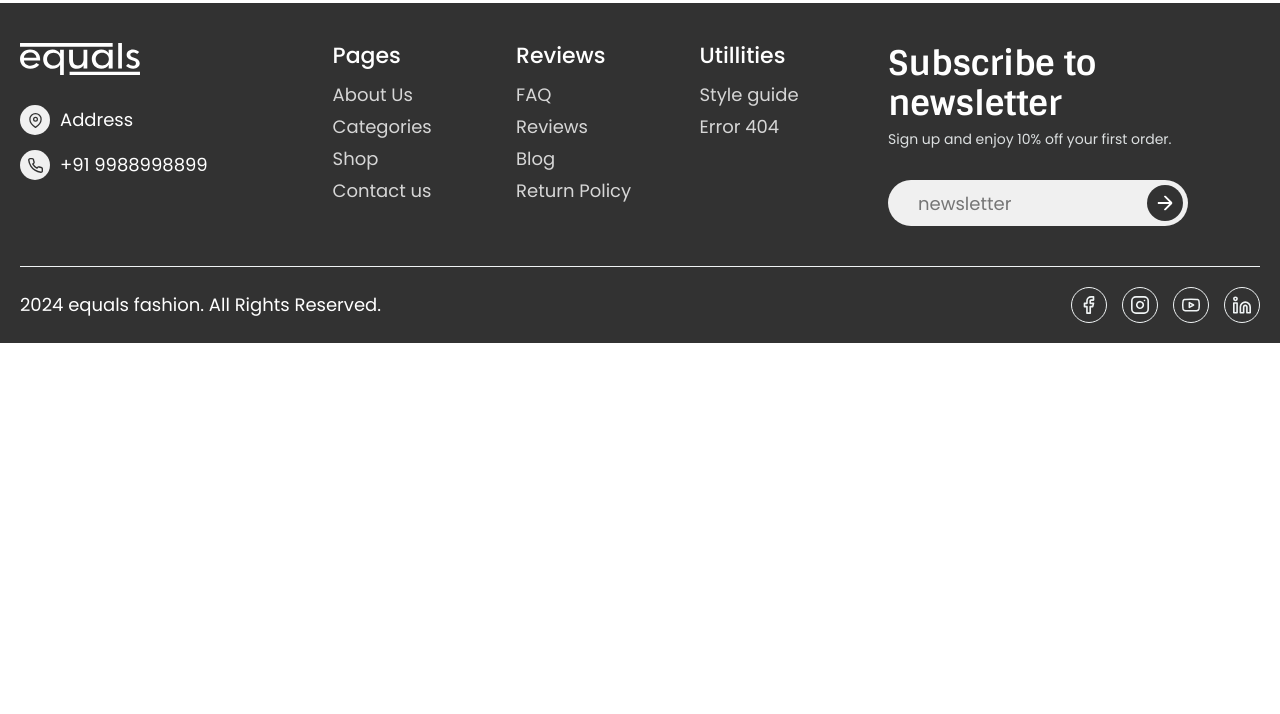
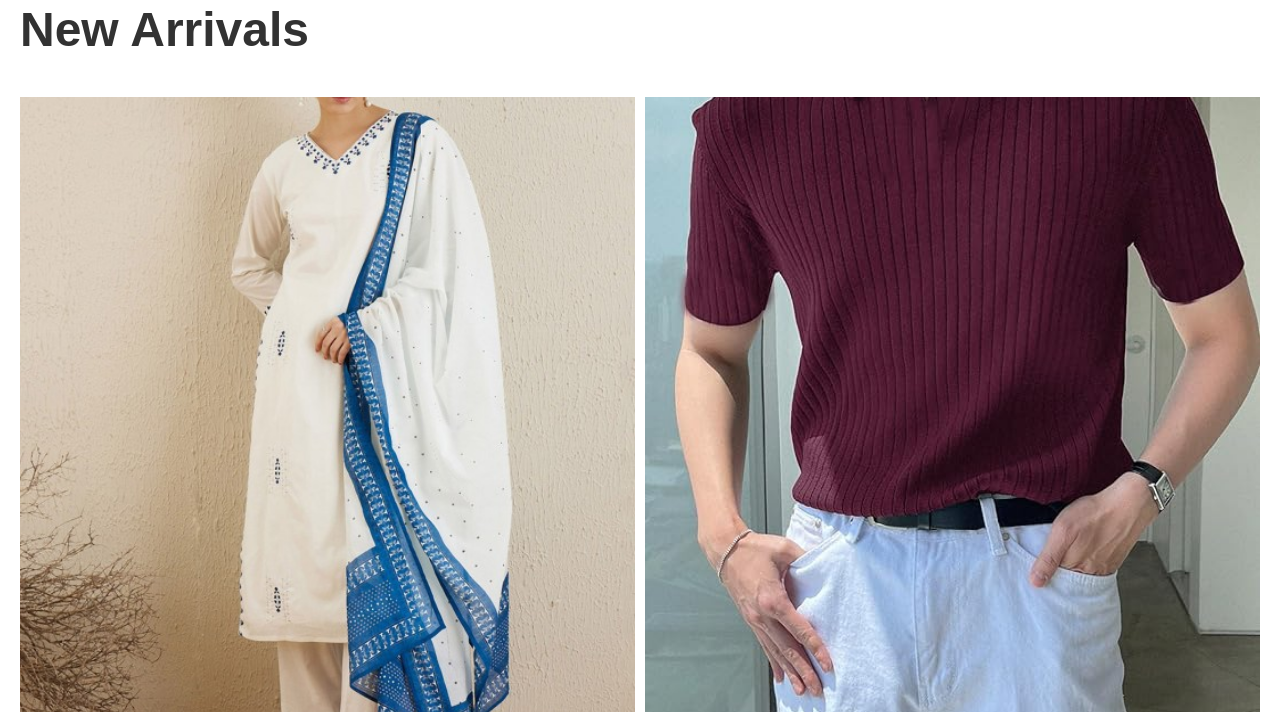
Before and after one commit to urvishcirklestudio/equals-Fashion, a plain HTML site: page index.html in a window 1280 px wide. Shown: the part 1668-2382 px from the top of the page. Before the commit the page ends 2011 px from the top, so only its background shows below. Drawn offline with nearby package versions, Linux system fonts and the light colour scheme; a web font is replaced by a local one.

Commit message:
comming soon done

```diff
--- /dev/null
+++ b/assets/css/arrival-product.css
@@ -0,0 +1,17 @@
+.arrivals-pro-grid{
+    display: grid;
+    grid-template-columns: repeat(2, 1fr);
+    gap: 10px;
+}
+.arrivals-pro-grid .arrival-grid-items .img-box{
+    padding-bottom: 100%;
+}
+@media screen and (max-width: 767px) {
+
+}
+@media screen and (max-width: 575px) {
+    .arrivals-pro-grid{
+        grid-template-columns: repeat(1, 1fr);
+        gap: 16px;
+    }
+}
--- a/assets/css/style.css
+++ b/assets/css/style.css
@@ -75,14 +75,14 @@ body.theme-7 {
 :root {
   --container:1680px;
   --white: #ffffff;
-  --primary-font: "Sintony", sans-serif;
-  --secondary-font: "Poppins", sans-serif;
-  --h1: normal normal 700 60px/70px var(--primary-font);
-  --h2: normal normal 700 54px/64px var(--primary-font);
-  --h3: normal normal 700 46px/54px var(--primary-font);
-  --h4: normal normal 600 40px/47px var(--primary-font);
-  --h5: normal normal 600 34px/40px var(--primary-font);
-  --h6: normal normal 500 26px/30px var(--secondary-font);
+  --primary-font: "Quattrocento", sans-serif;
+  --secondary-font: "Quattrocento sans", sans-serif;
+  --h1: normal normal 700 56px/66px var(--primary-font);
+  --h2: normal normal 700 52px/62px var(--primary-font);
+  --h3: normal normal 700 42px/50px var(--primary-font);
+  --h4: normal normal 600 36px/42px var(--primary-font);
+  --h5: normal normal 600 30px/38px var(--primary-font);
+  --h6: normal normal 500 24px/28px var(--secondary-font);
   --p: normal normal 400 18px/22px var(--secondary-font);
   --fs1: normal normal 500 22px/26px  var(--secondary-font);
   --fs2: normal normal 500 20px/24px  var(--secondary-font);
--- a/index.html
+++ b/index.html
@@ -10,10 +10,6 @@
       rel="stylesheet"
       href="https://cdn.jsdelivr.net/npm/swiper@11/swiper-bundle.min.css"
     />
-    <!-- <link
-      rel="stylesheet"
-      href="https://cdnjs.cloudflare.com/ajax/libs/Swiper/4.2.0/css/swiper.css"
-    /> -->
 
     <!-- Style css -->
     <link rel="stylesheet" href="assets/css/style.css" />
@@ -24,6 +20,7 @@
     <link rel="stylesheet" href="assets/css/hero-banner.css" />
     <link rel="stylesheet" href="assets/css/brand-logo-slider.css" />
     <link rel="stylesheet" href="assets/css/collection-section.css" />
+    <link rel="stylesheet" href="assets/css/arrival-product.css" />
   </head>
   <body class="theme-1">
     <!-- Heder Start -->
@@ -864,7 +861,7 @@
                     <div class="swiper-slide">
                         <a href="#">
                         <div class="collection-box img-box">
-                        <img src="assets/images/collection-woman.jpg" alt="" class="img-cover"/>
+                        <img src="assets/images/arrival-1.png" alt="" class="img-cover"/>
                         </div>
                         <div class="collection-name ">
                             <p>Women<br/> Collections</p>
@@ -874,7 +871,7 @@
                     <div class="swiper-slide">
                         <a href="#">
                         <div class="collection-box img-box">
-                        <img src="assets/images/collection-woman.jpg" alt="" class="img-cover"/>
+                        <img src="assets/images/arrival-2.png" alt="" class="img-cover"/>
                         </div>
                         <div class="collection-name h4">
                             <p>Men<br/> Collections</p>
@@ -884,7 +881,7 @@
                     <div class="swiper-slide">
                         <a href="#">
                         <div class="collection-box img-box">
-                        <img src="assets/images/collection-woman.jpg" alt="" class="img-cover"/>
+                        <img src="assets/images/arrival-3.jpg" alt="" class="img-cover"/>
                         </div>
                         <div class="collection-name h4">
                             <p>Teen<br/> Collections</p>
@@ -894,19 +891,49 @@
                     <div class="swiper-slide">
                         <a href="#">
                         <div class="collection-box img-box">
-                        <img src="assets/images/collection-woman.jpg" alt="" class="img-cover"/>
+                        <img src="assets/images/arrival-4.png" alt="" class="img-cover"/>
                         </div>
                         <div class="collection-name h4">
                             <p>Kids<br/> Collections</p>
                         </div>
                         </a>
                     </div>
-
                 </div>
             </div>
         </div>
       </section>
       <!-- END TRENDY COLLECTION SECTION -->
+      <!-- START COMMINGSOON PRODUCTS SECTION -->
+       <section class="arrivals-product-section">
+            <div class="container">
+                <div class="section-headding">
+                    <h2 class="headding-name">New Arrivals</h2>
+                </div>
+                <div class="arrivals-pro-grid">
+                    <div class="arrival-grid-items">
+                        <a href="#" class="img-box">
+                            <img src="assets/images/arrival-1.png" alt="" class="img-cover">
+                        </a>
+                    </div>
+                    <div class="arrival-grid-items">
+                        <a href="#" class="img-box">
+                            <img src="assets/images/arrival-2.png" alt="" class="img-cover">
+                        </a>
+                    </div>
+                    <div class="arrival-grid-items">
+                        <a href="#" class="img-box">
+                            <img src="assets/images/arrival-3.jpg" alt="" class="img-cover">
+                        </a>
+                    </div>
+                    <div class="arrival-grid-items">
+                        <a href="#" class="img-box">
+                            <img src="assets/images/arrival-4.png" alt="" class="img-cover">
+                        </a>
+                    </div>
+                </div>
+            </div>
+       </section>
+      <!-- END COMMINGSOON PRODUCTS SECTION -->
     </main>
 
     <!-- Footer Start -->
```
Also changed, not shown: assets/images/arrival-1.png (added), assets/images/arrival-2.png (added), assets/images/arrival-3.jpg (added), 1 other file.
